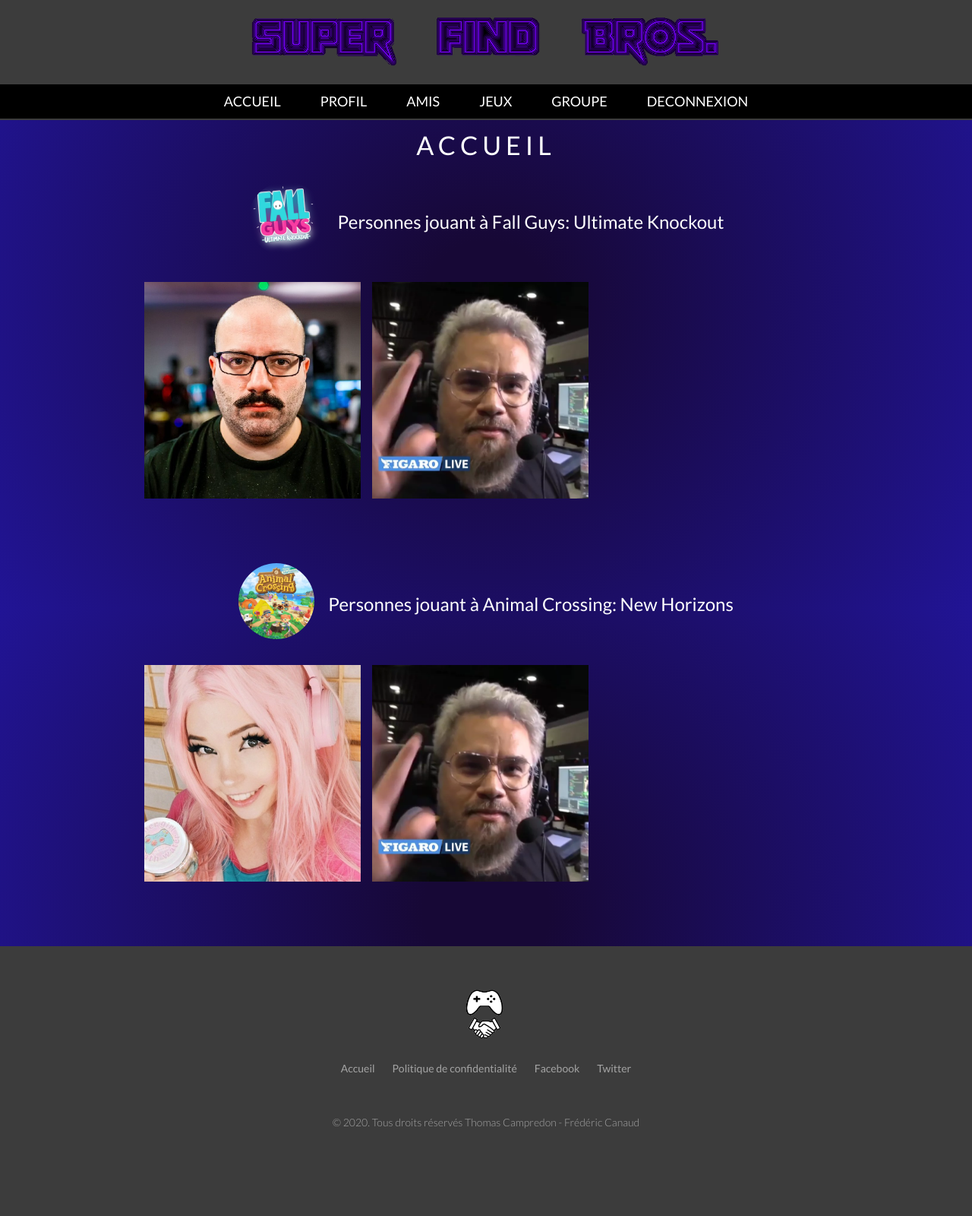
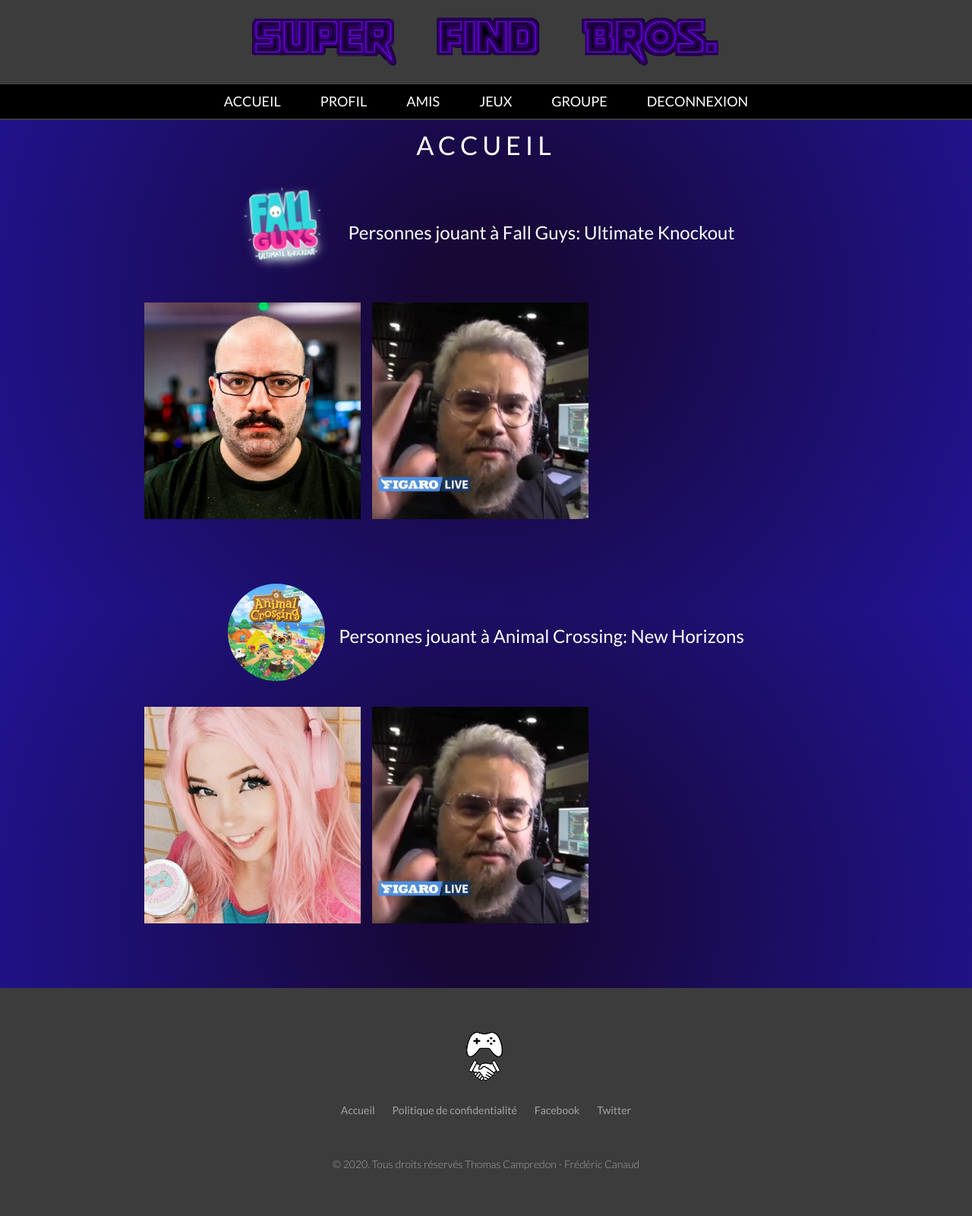
Before and after one commit to FredericCanaud/SuperFindBros, a PHP site: page / in a window 1280 px wide. Shown: the whole page at 76% size. Before the commit the page ends 1485 px from the top, so only its background shows below. Run offline with PHP 8.4, Linux system fonts and the light colour scheme; the visitor is signed in with stand-in values (Sample User, id 1); data comes from the database, SQL or seed files in the repository.

Commit message:
Page jeux

```diff
--- /dev/null
+++ b/code/css/fonts.css
@@ -0,0 +1,80 @@
+/* latin-ext */
+@font-face {
+    font-family: 'Lato';
+    font-style: normal;
+    font-weight: 100;
+    src: url(fonts/lato100ext.woff2) format('woff2');
+    unicode-range: U+0100-024F, U+0259, U+1E00-1EFF, U+2020, U+20A0-20AB, U+20AD-20CF, U+2113, U+2C60-2C7F, U+A720-A7FF;
+}
+/* latin */
+@font-face {
+    font-family: 'Lato';
+    font-style: normal;
+    font-weight: 100;
+    src: url(fonts/lato100.woff2) format('woff2');
+    unicode-range: U+0000-00FF, U+0131, U+0152-0153, U+02BB-02BC, U+02C6, U+02DA, U+02DC, U+2000-206F, U+2074, U+20AC, U+2122, U+2191, U+2193, U+2212, U+2215, U+FEFF, U+FFFD;
+}
+/* latin-ext */
+@font-face {
+    font-family: 'Lato';
+    font-style: normal;
+    font-weight: 300;
+    src: url(fonts/lato300ext.woff2) format('woff2');
+    unicode-range: U+0100-024F, U+0259, U+1E00-1EFF, U+2020, U+20A0-20AB, U+20AD-20CF, U+2113, U+2C60-2C7F, U+A720-A7FF;
+}
+/* latin */
+@font-face {
+    font-family: 'Lato';
+    font-style: normal;
+    font-weight: 300;
+    src: url(fonts/lato300.woff2) format('woff2');
+    unicode-range: U+0000-00FF, U+0131, U+0152-0153, U+02BB-02BC, U+02C6, U+02DA, U+02DC, U+2000-206F, U+2074, U+20AC, U+2122, U+2191, U+2193, U+2212, U+2215, U+FEFF, U+FFFD;
+}
+/* latin-ext */
+@font-face {
+    font-family: 'Lato';
+    font-style: normal;
+    font-weight: 400;
+    src: url(fonts/lato400ext.woff2) format('woff2');
+    unicode-range: U+0100-024F, U+0259, U+1E00-1EFF, U+2020, U+20A0-20AB, U+20AD-20CF, U+2113, U+2C60-2C7F, U+A720-A7FF;
+}
+/* latin */
+@font-face {
+    font-family: 'Lato';
+    font-style: normal;
+    font-weight: 400;
+    src: url(fonts/lato400.woff2) format('woff2');
+    unicode-range: U+0000-00FF, U+0131, U+0152-0153, U+02BB-02BC, U+02C6, U+02DA, U+02DC, U+2000-206F, U+2074, U+20AC, U+2122, U+2191, U+2193, U+2212, U+2215, U+FEFF, U+FFFD;
+}
+/* latin-ext */
+@font-face {
+    font-family: 'Lato';
+    font-style: normal;
+    font-weight: 700;
+    src: url(fonts/lato700ext.woff2) format('woff2');
+    unicode-range: U+0100-024F, U+0259, U+1E00-1EFF, U+2020, U+20A0-20AB, U+20AD-20CF, U+2113, U+2C60-2C7F, U+A720-A7FF;
+}
+/* latin */
+@font-face {
+    font-family: 'Lato';
+    font-style: normal;
+    font-weight: 700;
+    src: url(fonts/lato700.woff2) format('woff2');
+    unicode-range: U+0000-00FF, U+0131, U+0152-0153, U+02BB-02BC, U+02C6, U+02DA, U+02DC, U+2000-206F, U+2074, U+20AC, U+2122, U+2191, U+2193, U+2212, U+2215, U+FEFF, U+FFFD;
+}
+/* latin-ext */
+@font-face {
+    font-family: 'Lato';
+    font-style: normal;
+    font-weight: 900;
+    src: url(fonts/lato900ext.woff2) format('woff2');
+    unicode-range: U+0100-024F, U+0259, U+1E00-1EFF, U+2020, U+20A0-20AB, U+20AD-20CF, U+2113, U+2C60-2C7F, U+A720-A7FF;
+}
+/* latin */
+@font-face {
+    font-family: 'Lato';
+    font-style: normal;
+    font-weight: 900;
+    src: url(fonts/lato900.woff2) format('woff2');
+    unicode-range: U+0000-00FF, U+0131, U+0152-0153, U+02BB-02BC, U+02C6, U+02DA, U+02DC, U+2000-206F, U+2074, U+20AC, U+2122, U+2191, U+2193, U+2212, U+2215, U+FEFF, U+FFFD;
+}
--- a/code/css/style.css
+++ b/code/css/style.css
@@ -1,5 +1,3 @@
-@import url(http://fonts.googleapis.com/css?family=Lato:400,300,100,700,900&subset=latin,latin-ext);
-
 /***************************** PAR DÉFAUT *****************************/
 
  html, body{
--- a/code/css/userPart.css
+++ b/code/css/userPart.css
@@ -138,7 +138,7 @@ h2{
     font-size: 18px;
 }
 
-.jeuPersonnes{
+.jeux{
     margin-top: 3%;
     margin-bottom: -4%;
     display: flex;
@@ -146,12 +146,13 @@ h2{
     justify-content: center;
 }
 
-.jeuPersonnes img {
-    max-width: 100px;
+.jeux img {
+    max-width: 128px;
+    max-height: 128px;
     border-radius: 50%;
 }
 
-.jeuPersonnes h2{
+.jeux h2{
     margin-left: 2%;
     font-size: 24px;
 }
--- a/code/include/classes/PossedeManager.class.php
+++ b/code/include/classes/PossedeManager.class.php
@@ -19,7 +19,7 @@ class PossedeManager {
         $sql = 'SELECT per_num, jeu_num, tempsdejeumoyen FROM possede';
         $requete = $this->db->prepare($sql);
         $requete->execute();
-        while ($jeuPossede = $requete->fetch(PDO::FETCH_OBJ)) $listeJeuxPossedes[] = new Possede($jeuPossede);
+        while ($jeuPossede = $requete->fetch()) $listeJeuxPossedes[] = new Possede($jeuPossede);
         $requete->closeCursor();
         return $listeJeuxPossedes;
     }
@@ -32,5 +32,18 @@ class PossedeManager {
         $requete->bindValue(':jeu_num', $jeunum, PDO::PARAM_INT);
         $requete->execute();
     }
+
+    public function modifierHeuresDeJeu($pernum, $jeunum, $temps)
+    {
+        $sql = 'UPDATE possede SET tempsdejeumoyen = :temps
+                WHERE per_num = :per_num
+                AND jeu_num = :jeu_num';
+
+        $requete = $this->db->prepare($sql);
+        $requete->bindValue(':per_num', $pernum, PDO::PARAM_INT);
+        $requete->bindValue(':jeu_num', $jeunum, PDO::PARAM_INT);
+        $requete->bindValue(':temps', $temps, PDO::PARAM_INT);
+        $requete->execute();
+    }
 }
 ?>
--- a/code/include/header.inc.php
+++ b/code/include/header.inc.php
@@ -24,6 +24,7 @@
         <?php echo $title ?>
     </title>
     <link rel="stylesheet" type="text/css" href="css/reset.css" />
+    <link rel="stylesheet" type="text/css" href="css/fonts.css" />
     <link rel="stylesheet" type="text/css" href="css/style.css" />
     <link rel="stylesheet" type="text/css" href="css/style-responsive.css" />
     <link rel="stylesheet" type="text/css" href="css/userPart.css" />
--- a/code/include/pages/accueilConnecte.inc.php
+++ b/code/include/pages/accueilConnecte.inc.php
@@ -18,8 +18,8 @@
 
             $personnes = $personneManager->getPersonnesByJeu($jeu->getJeuNum(), $_SESSION["userId"]);
             ?>
-            <div class="jeuPersonnes">
-                <img src="img/jeux/<?php echo $jeu->getJeuImage() ?>" alt="<?php echo $jeu->getJeuNom() ?>" style="width:100%;">
+            <div class="jeux">
+                <img src="img/jeux/<?php echo $jeu->getJeuImage() ?>" alt="<?php echo $jeu->getJeuNom() ?>">
                 <h2>Personnes jouant à <?php echo $jeu->getJeuNom() ?></h2>
             </div>
             <ul class="grid">
--- a/code/include/pages/afficherAmis.inc.php
+++ b/code/include/pages/afficherAmis.inc.php
@@ -1,4 +1,4 @@
-<h2 class="titre1"> Afficher les amis </h2>
+<h2 class="titre1">Vos amis </h2>
 
 
 <div id="rechercheAmi">
```
Also changed, not shown: other parts of code/css/userPart.css (+95 -0 lines), code/include/classes/JeuManager.class.php (+29 -0 lines), code/include/pages/afficherJeu.inc.php (+93 -1 lines), code/css/fonts/lato100.woff2 (added), code/css/fonts/lato100ext.woff2 (added), code/css/fonts/lato300.woff2 (added), code/css/fonts/lato300ext.woff2 (added), code/css/fonts/lato400.woff2 (added), code/css/fonts/lato400ext.woff2 (added), code/css/fonts/lato700.woff2 (added), code/css/fonts/lato700ext.woff2 (added), code/css/fonts/lato900.woff2 (added), code/css/fonts/lato900ext.woff2 (added).
